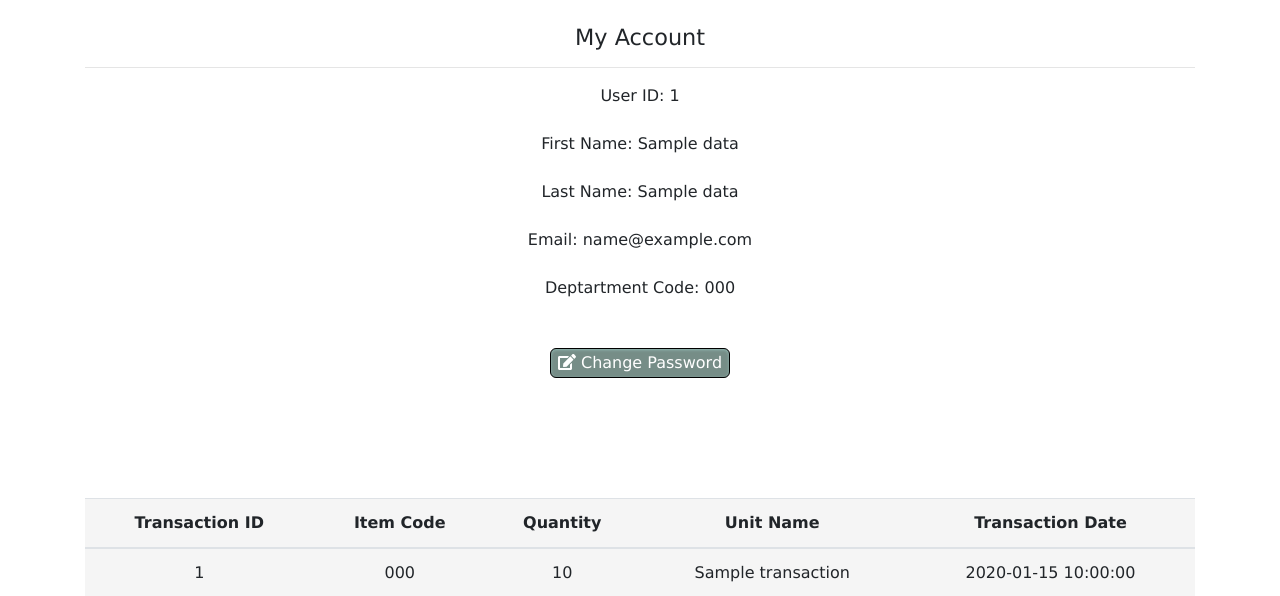
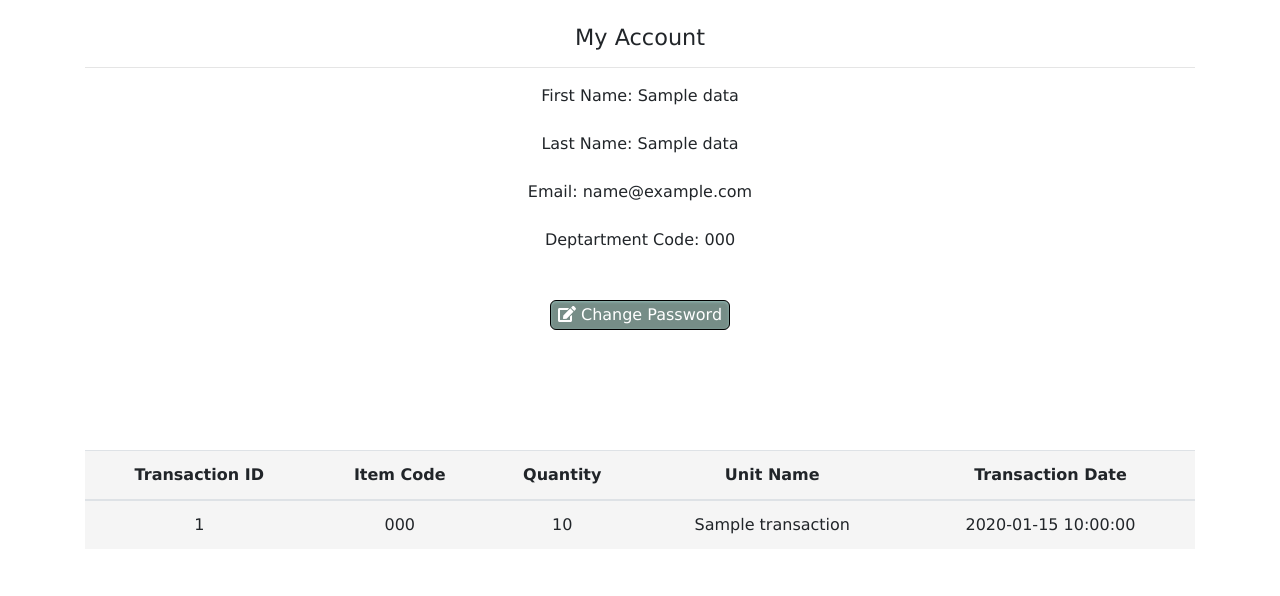
Before and after one commit to u-blavins/aad_inventory_management, a Flask app: template templates/userSettings.html in a window 1280 px wide. Shown: the part 124-720 px from the top of the page. Run offline with Flask 2, Linux system fonts and the light colour scheme; the template is opened without the code that fills it: most values are stand-ins (such as "Sample title", 1, 10 or a date in 2020); some libraries are stand-ins or nearby versions.

Commit message:
Update user routes by removing User ID from view

```diff
--- a/routes/users.py
+++ b/routes/users.py
@@ -29,8 +29,6 @@ def user_account():
     data = {}
     if 'user_id' in session:
         user = UserModel.get_user(session['user_id'])
-
-        data['id'] = user.get_id()
         data['email'] = user.get_email()
         data['f_name'] = user.get_first_name()
         data['l_name'] = user.get_last_name()
--- a/templates/userSettings.html
+++ b/templates/userSettings.html
@@ -17,9 +17,6 @@
   <br>
   <h3>My Account</h3>
   <hr>
-  <div class="form-group">
-    <label>User ID: {{ data.id }}</label>
-  </div>
   <div class="form-group">
     <label>First Name: {{ data.f_name }}</label>
   </div>
```
